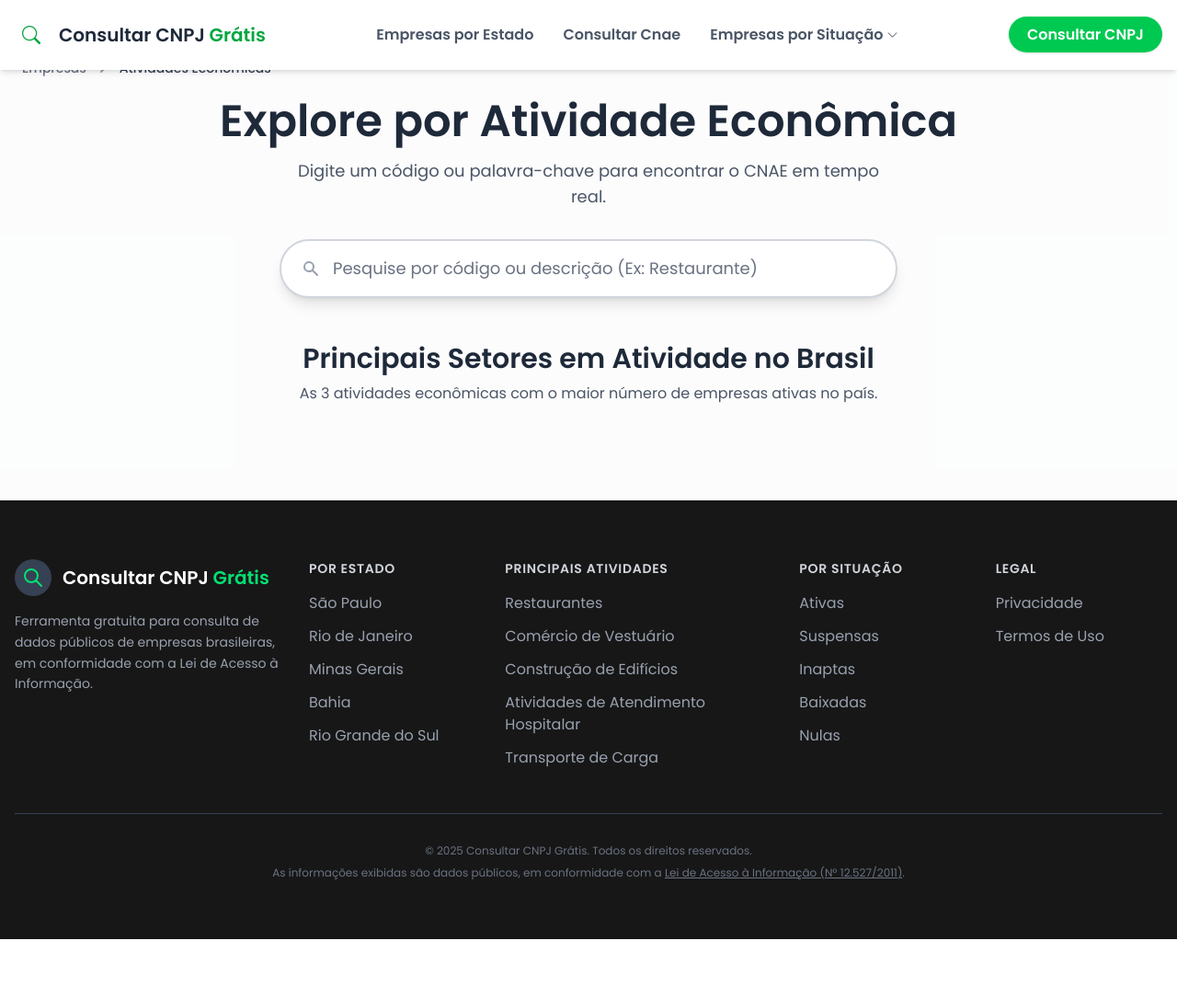
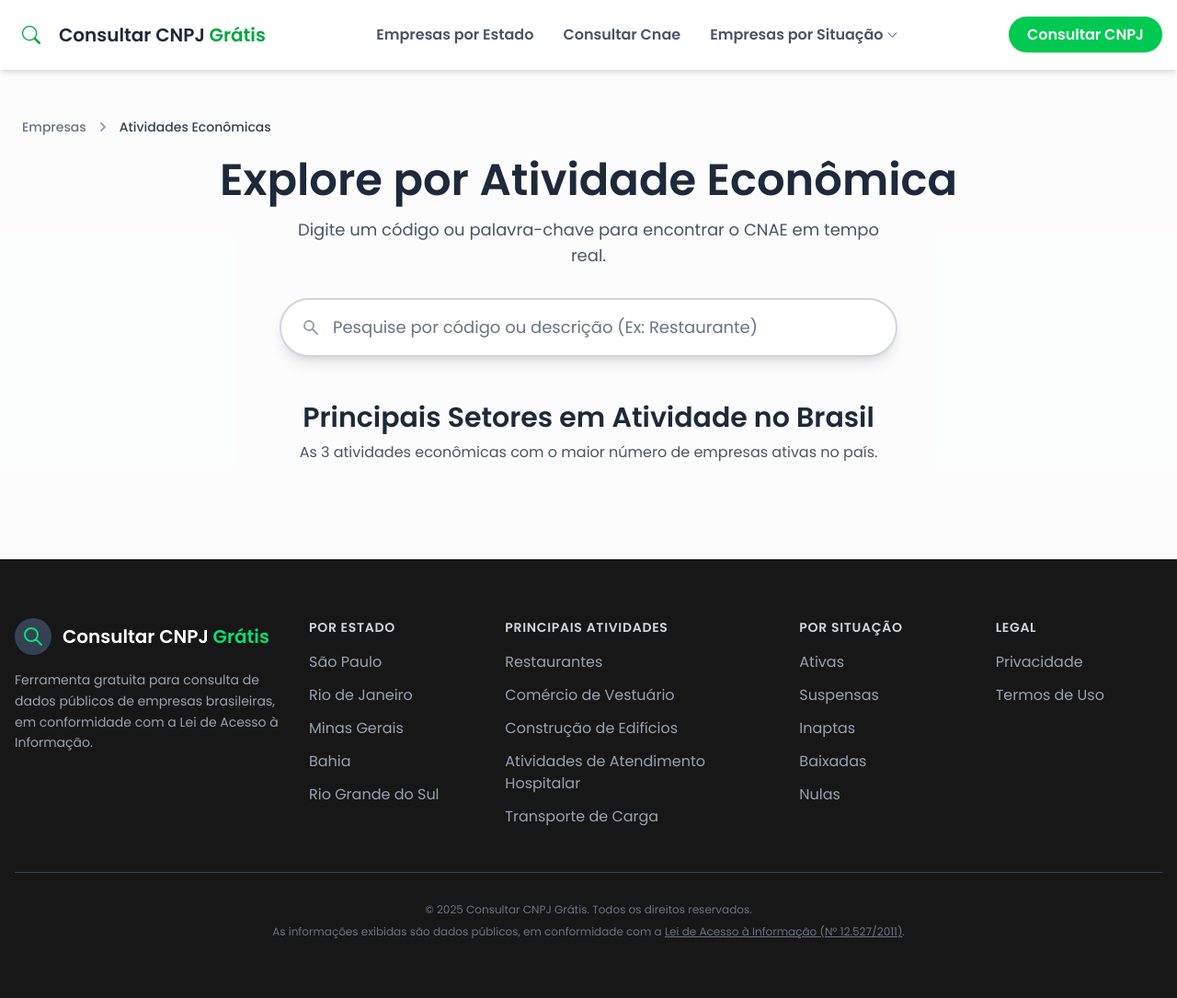
Before and after one commit to felipeiglesiasdev/consultarcnpjgratis-app, a Laravel app: page /empresas/atividades in a window 1280 px wide. Shown: the whole page at 92% size. Before the commit the page ends 1021 px from the top, so only its background shows below. Run offline with Laravel 12, Linux system fonts and the light colour scheme; style sheets or scripts are compiled from the project's sources; some libraries are stand-ins or nearby versions.

Commit message:
ajuste padding css

```diff
--- a/resources/views/pages/directory/atividades/cnae_list.blade.php
+++ b/resources/views/pages/directory/atividades/cnae_list.blade.php
@@ -11,7 +11,7 @@
 @section('description', 'Pesquise em tempo real por código ou descrição da atividade econômica (CNAE) para encontrar empresas por setor.')
 
 @section('content')
-<div class="bg-gray-50/50">
+<div class="bg-gray-50/50 mt-16">
     <div class="container mx-auto px-4 py-12 md:py-16"
          {{-- Início do componente Alpine.js --}}
          x-data='{
--- a/resources/views/pages/directory/atividades/cnae_show.blade.php
+++ b/resources/views/pages/directory/atividades/cnae_show.blade.php
@@ -20,7 +20,7 @@
 @endpush
 
 @section('content')
-<div class="bg-gray-50/50">
+<div class="bg-gray-50/50 mt-16">
     <div class="container mx-auto px-4 py-12 md:py-16">
 
         <x-directory.breadcrumbs :breadcrumbs="$breadcrumbs" />
--- a/resources/views/pages/directory/status/status_show.blade.php
+++ b/resources/views/pages/directory/status/status_show.blade.php
@@ -19,7 +19,7 @@
 @endpush
 
 @section('content')
-<div class="bg-gray-50/50">
+<div class="bg-gray-50/50 mt-16">
     <div class="container mx-auto px-4 py-12 md:py-16">
 
         <x-directory.breadcrumbs :breadcrumbs="$breadcrumbs" />
```
